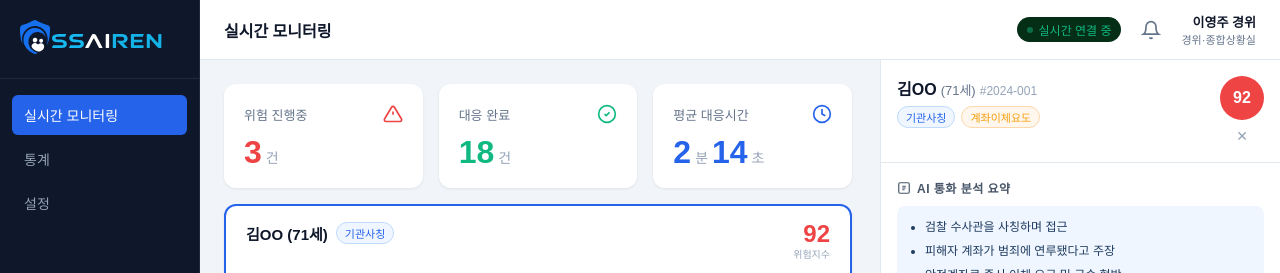
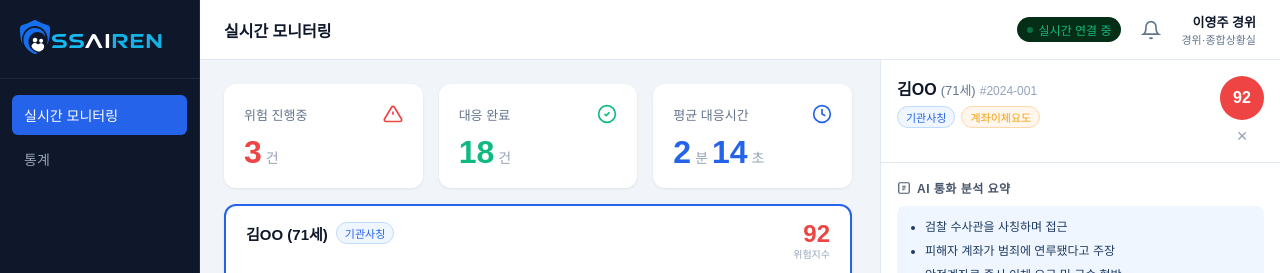
Before and after one commit to SSAIREN/DashBoard, a Vue app: page / in a window 1280 px wide. Shown: the top 273 px of the page. Built offline with nearby package versions, Linux system fonts and the light colour scheme.

Commit message:
Chore: Remove Settings menu
Removes the '설정' (Settings) menu item from the sidebar navigation. This streamlines the interface by removing an unnecessary or relocated section, simplifying user navigation.

```diff
--- a/src/components/layout/Sidebar.vue
+++ b/src/components/layout/Sidebar.vue
@@ -6,7 +6,6 @@ defineOptions({ name: 'AppSidebar' })
 const menus = [
   { label: '실시간 모니터링', to: '/' },
   { label: '통계', to: '/statistics' },
-  { label: '설정', to: '/settings' },
 ]
 </script>
 
```
